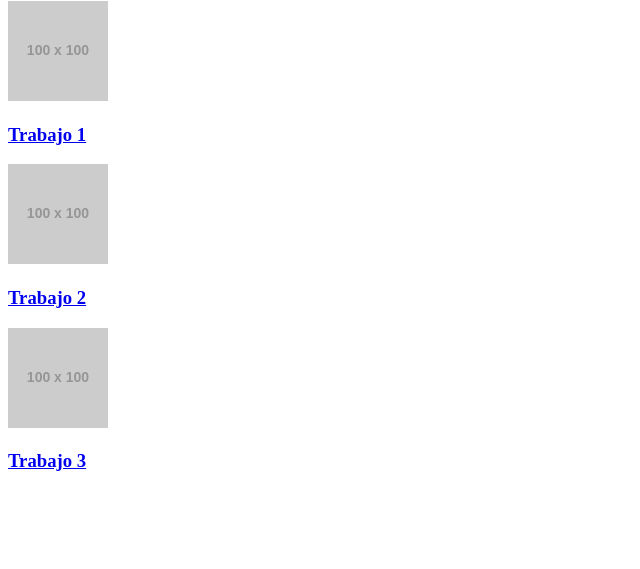
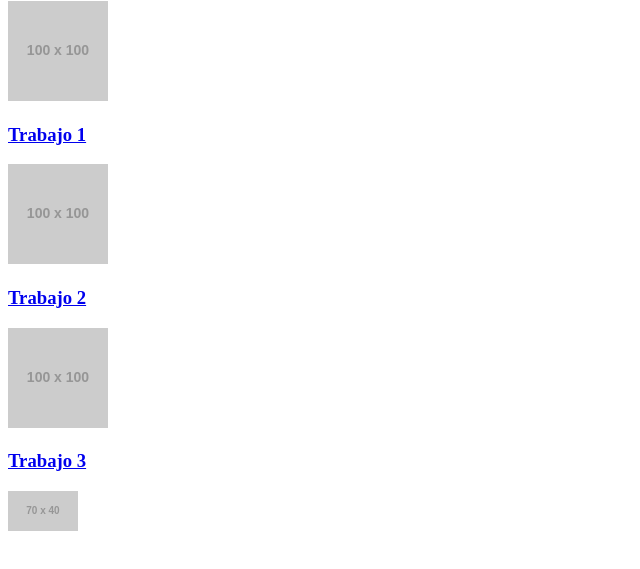
Before and after one commit to joaquinherreralartigue/personalportfolio, a plain HTML site: page index.html in a window 1280 px wide. Shown: the part 201-770 px from the top of the page, without its empty margins (0-640 px from the left). Drawn offline with Linux system fonts and the light colour scheme; placeholder pictures from the web are drawn by us.

Commit message:
agregado de footer

```diff
--- a/index.html
+++ b/index.html
@@ -7,8 +7,8 @@
 	<body>
 
 		<header>
-			<a href="index.html"><img src="https://placehold.it/70x40"></a>
 			<nav>
+				<a href="index.html"><img src="https://placehold.it/70x40"></a>
 				<ul>
 					<li><a href="getto.html">Get to know me</a></li>
 					<li><a href="work.html">My work</a></li>
@@ -37,5 +37,10 @@
 				</div>
 			</article>
 		</section>
+		<footer>
+			<nav>
+				<a href="index.html"><img src="https://placehold.it/70x40"></a>
+			</nav>
+		</footer>
 	</body>
 </html>
```
